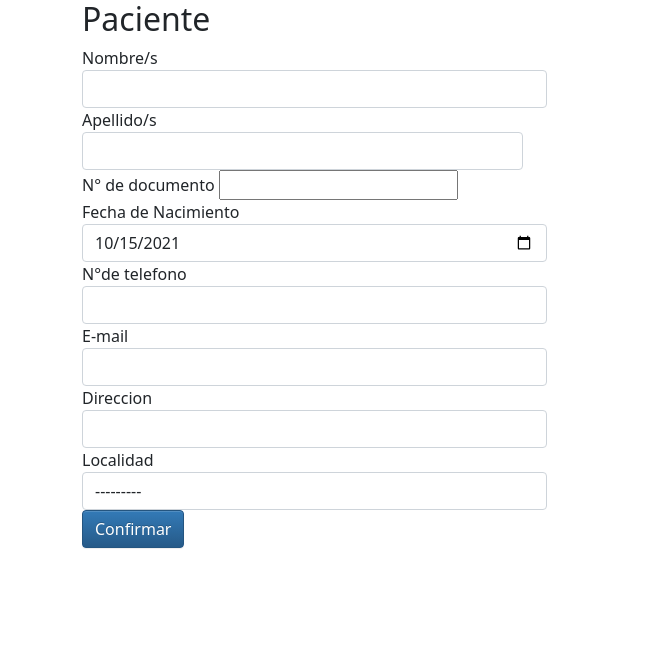
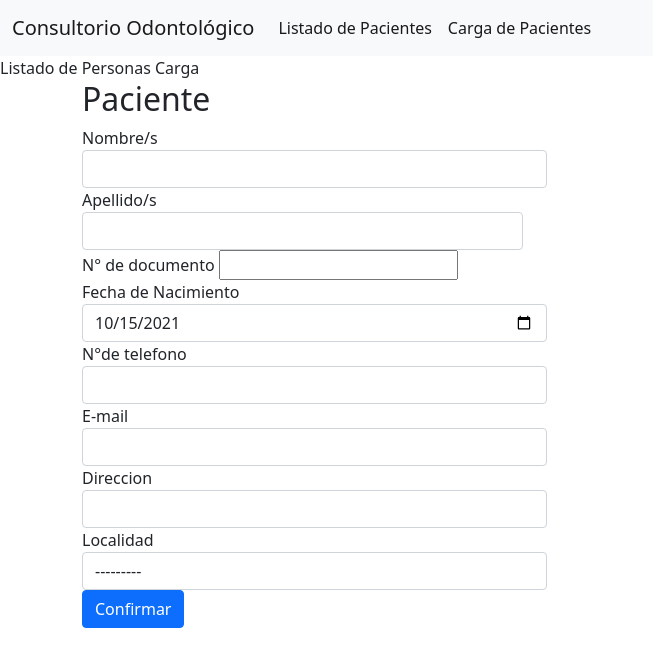
Before and after one commit to MauroAntonioBogado1990/SistemaGit, a Django app: page /nuevo_paciente in a window 1280 px wide. Shown: the top 667 px of the page, without its empty margins (0-653 px from the left). Run offline with Django 3.2, Linux system fonts and the light colour scheme; data that the repository does not hold is empty; some libraries are stand-ins or nearby versions.

Commit message:
Formulario de carga de Pacientes solucionado

```diff
--- a/odontologia/views.py
+++ b/odontologia/views.py
@@ -1,4 +1,5 @@
 from django.shortcuts import render, redirect
+
 from .models import Persona
 from .forms import PersonaForm
 # Create your views here.
@@ -19,7 +20,7 @@ def nuevo_paciente(request, template_name='odontologia/paciente_form.html'):
         form = PersonaForm(request.POST)
         if form.is_valid():
             form.save(commit=True)
-            return redirect('personas')
+            return redirect('pacientes')
         else:
             print(form.errors)
     else:
--- a/templates/base.html
+++ b/templates/base.html
@@ -1,9 +1,10 @@
 <!DOCTYPE html>
 {% load static %}
 <html lang="es-ar">
+{% block titulo_pagina %}
   <head>
     <meta charset="UTF-8>" />
-    <title>{% block titulo_pagina %} {% endblock %}</title>
+    <title>Consultorio Odontológico </title>
     <link rel="stylesheet" href=" {% static 'css/bootstrap.min.css' %}" />
     <link rel="stylesheet" href="{% static 'css/bootstrap-theme.css'    %}" />
   </head>
@@ -17,10 +18,12 @@
     <div class="collapse navbar-collapse" id="navbarNavAltMarkup">
       <div class="navbar-nav">
         <a class="nav-link active" aria-current="page" href="{% url "pacientes" %}">Listado de Pacientes</a>
+        <a class="nav-link active" aria-current="page" href="{% url "nuevo_paciente" %}">Carga de Pacientes</a>
         </div>
     </div>
   </div>
 </nav>
+ {% endblock %}
 {% block body %}{% endblock%}
 
 
--- a/templates/odontologia/index.html
+++ b/templates/odontologia/index.html
@@ -1 +1 @@
-{% extends "base.html" %} {% block body %} Administrador {% endblock%}
+{% extends "base.html" %} {% block body %} {% endblock%}
--- a/templates/odontologia/paciente_form.html
+++ b/templates/odontologia/paciente_form.html
@@ -1,5 +1,8 @@
 <!DOCTYPE html>
+{% extends "base.html" %}
 {% load static%}
+{% block body %} Listado de Personas
+{% block titulo_principal%}Carga{% endblock %}
 <html lang="en">
   <head>
     <meta charset ="UTF-8">
@@ -48,3 +51,4 @@
     </div>
 </body>
 </html>
+{% endblock%}
--- a/templates/odontologia/pacientes.html
+++ b/templates/odontologia/pacientes.html
@@ -1,3 +1,4 @@
+<!DOCTYPE html>
 {% extends "base.html" %}
 {% load static %}
 {% block body %} Listado de Personas
```
